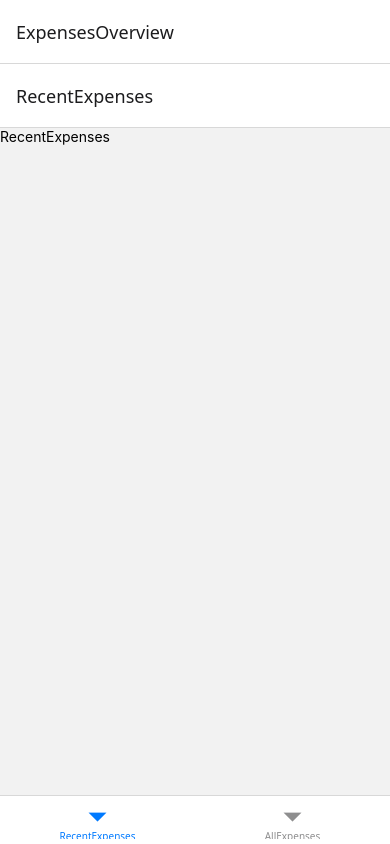
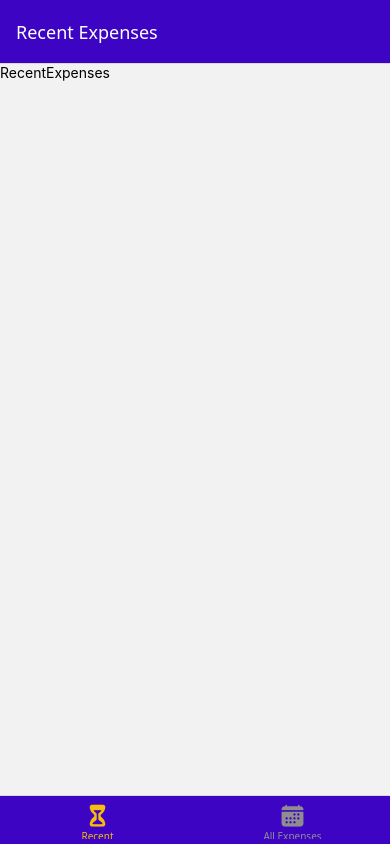
Before and after one commit to PnBafon/react-native-expense-tracker, a React Native app: screen / in a window 390 px wide. Built offline with nearby package versions, Linux system fonts and the light colour scheme.

Commit message:
Completed the basic stact and bottom tabs navigation

```diff
--- a/App.js
+++ b/App.js
@@ -6,6 +6,8 @@ import { StyleSheet, Text, View } from "react-native";
 import ManageExpense from "./screens/ManageExpense";
 import RecentExpenses from "./screens/RecentExpenses";
 import AllExpenses from "./screens/AllExpenses";
+import GlobalStyles from "./constants/styles";
+import { Ionicons } from "@expo/vector-icons";
 
 export default function App() {
   const Stack = createNativeStackNavigator();
@@ -13,9 +15,36 @@ export default function App() {
 
   function ExpensesOverview() {
     return (
-      <Tabs.Navigator>
-        <Tabs.Screen name="RecentExpenses" component={RecentExpenses} />
-        <Tabs.Screen name="AllExpenses" component={AllExpenses} />
+      <Tabs.Navigator
+        screenOptions={{
+          headerStyle: { backgroundColor: GlobalStyles.colors.primary500 },
+          headerTintColor: "white",
+          tabBarStyle: { backgroundColor: GlobalStyles.colors.primary500 },
+          tabBarActiveTintColor: GlobalStyles.colors.accent500,
+        }}
+      >
+        <Tabs.Screen
+          name="RecentExpenses"
+          component={RecentExpenses}
+          options={{
+            title: "Recent Expenses",
+            tabBarLabel: "Recent",
+            tabBarIcon: ({ color, size }) => (
+              <Ionicons name="hourglass" size={size} color={color} />
+            ),
+          }}
+        />
+        <Tabs.Screen
+          name="AllExpenses"
+          component={AllExpenses}
+          options={{
+            title: "All Expenses",
+            tabBarLabel: "All Expenses",
+            tabBarIcon: ({ color, size }) => (
+              <Ionicons name="calendar" size={size} color={color} />
+            ),
+          }}
+        />
       </Tabs.Navigator>
     );
   }
@@ -24,7 +53,11 @@ export default function App() {
       <StatusBar style="light" />
       <NavigationContainer>
         <Stack.Navigator>
-          <Stack.Screen name="ExpensesOverview" component={ExpensesOverview} />
+          <Stack.Screen
+            name="ExpensesOverview"
+            options={{ headerShown: false }}
+            component={ExpensesOverview}
+          />
           <Stack.Screen name="ManageExpense" component={ManageExpense} />
         </Stack.Navigator>
       </NavigationContainer>
--- /dev/null
+++ b/constants/styles.js
@@ -0,0 +1,18 @@
+ const GlobalStyles = {
+  colors: {
+    primary50: '#e4d9fd',
+    primary100: '#c6affc',
+    primary200: '#a281f0',
+    primary400: '#5721d4',
+    primary500: '#3e04c3',
+    primary700: '#2d0689',
+    primary800: '#200364',
+    accent500: '#f7bc0c',
+    error50: '#fcc4e4',
+    error500: '#9b095c',
+    gray500: '#39324a',
+    gray700: '#221c30',
+  },
+};
+
+export default GlobalStyles
--- a/package.json
+++ b/package.json
@@ -3,6 +3,7 @@
   "version": "1.0.0",
   "main": "index.js",
   "dependencies": {
+    "@expo/vector-icons": "^15.1.1",
     "@react-navigation/bottom-tabs": "^7.21.0",
     "@react-navigation/native": "^7.5.1",
     "@react-navigation/native-stack": "^7.21.0",
```
Also changed, not shown: 1 other file (tests, documents, lock files or other folders).
